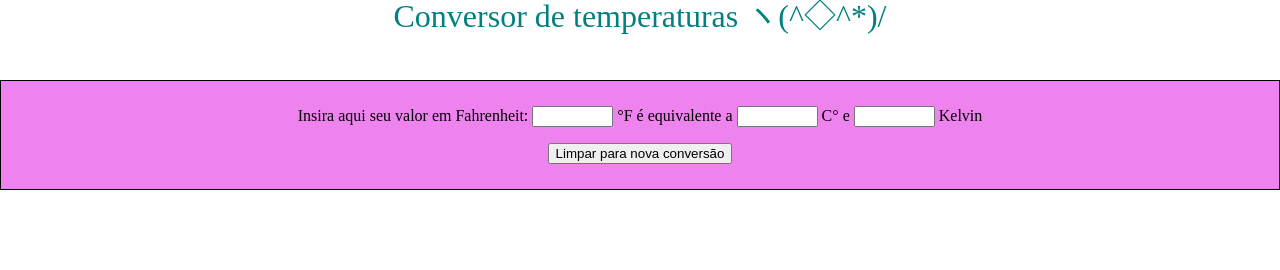
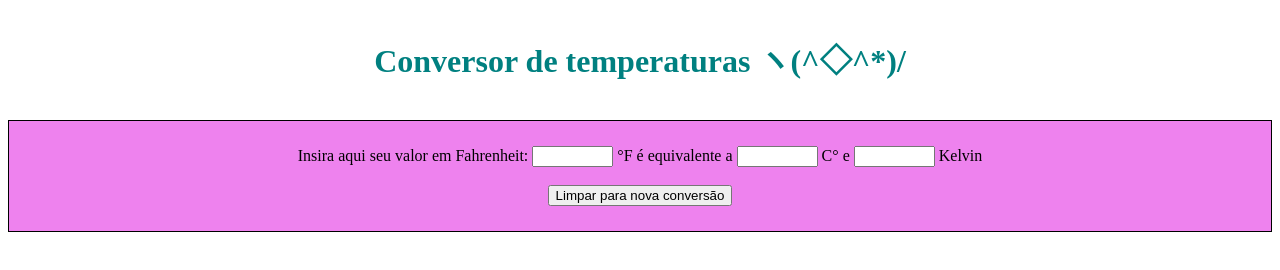
Before and after one commit to skiednia/SA, a plain HTML site: page index.html in a window 1280 px wide. Drawn offline with Linux system fonts and the light colour scheme.

Commit message:
adicionando comentarios pt. 1 e alterando o estilo

```diff
--- a/css/reset.css
+++ /dev/null
@@ -1,48 +0,0 @@
-/* http://meyerweb.com/eric/tools/css/reset/
-   v2.0 | 20110126
-   License: none (public domain)
-*/
-
-html, body, div, span, applet, object, iframe,
-h1, h2, h3, h4, h5, h6, p, blockquote, pre,
-a, abbr, acronym, address, big, cite, code,
-del, dfn, em, img, ins, kbd, q, s, samp,
-small, strike, strong, sub, sup, tt, var,
-b, u, i, center,
-dl, dt, dd, ol, ul, li,
-fieldset, form, label, legend,
-table, caption, tbody, tfoot, thead, tr, th, td,
-article, aside, canvas, details, embed,
-figure, figcaption, footer, header, hgroup,
-menu, nav, output, ruby, section, summary,
-time, mark, audio, video {
-	margin: 0;
-	padding: 0;
-	border: 0;
-	font-size: 100%;
-	font: inherit;
-	vertical-align: baseline;
-}
-/* HTML5 display-role reset for older browsers */
-article, aside, details, figcaption, figure,
-footer, header, hgroup, menu, nav, section {
-	display: block;
-}
-body {
-	line-height: 1;
-}
-ol, ul {
-	list-style: none;
-}
-blockquote, q {
-	quotes: none;
-}
-blockquote:before, blockquote:after,
-q:before, q:after {
-	content: '';
-	content: none;
-}
-table {
-	border-collapse: collapse;
-	border-spacing: 0;
-}
--- a/css/style.css
+++ b/css/style.css
@@ -1,6 +1,6 @@
 header{
 	background-color: white;
-	height: 5em;
+	height: 7em;
 	color: teal;
 	text-align: center
 
@@ -12,3 +12,5 @@ header h2{
 	display:inline-block;
 	vertical-align:	middle;
 }
+
+/* codigos referentes ao titulo */
--- a/index.html
+++ b/index.html
@@ -3,9 +3,8 @@
 <head>
     <meta charset="utf-8" />
     <title> Conversor de temperaturas </title>
-    <link rel="stylesheet" href="./css/reset.css">
     <link rel="stylesheet" href="./css/style.css">
-
+      <!-- Referenciando o CSS-->
      <script
      type="text/javascript"
         src="main.js">
@@ -13,7 +12,6 @@
 </head>
 
 <body>
-
 <header>
      <div class="container">
     <h2 class="titulo">Conversor de temperaturas ヽ(^◇^*)/</h2>
@@ -22,7 +20,8 @@
 
 <form style="border: 1.5px double black; background-color: violet;
 	padding: 25px;text-align:center;"
-	name="convert">
+  name="convert">
+  <!--Design do Conversor principal -->
 
         Insira aqui seu valor em Fahrenheit: <input 	type="text"
 		name="ftemp"
@@ -46,10 +45,14 @@ onchange="convertTemp('ktof')">
 
 Kelvin
 
+<!-- Função referente à conversão -->
+
 <br /><br />
 <input 	type="button"
 	value="Limpar para nova conversão"
-	onclick="clearAll();">
+  onclick="clearAll();">
+
+  <!-- Botão para limpar os dados -->
 </form>
 </body>
 </html>
```
